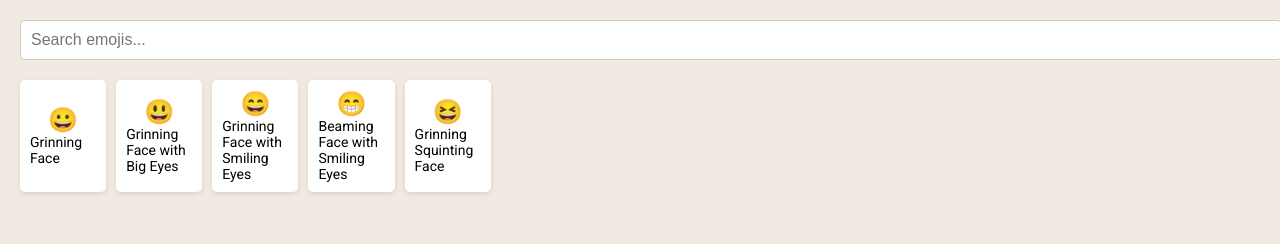
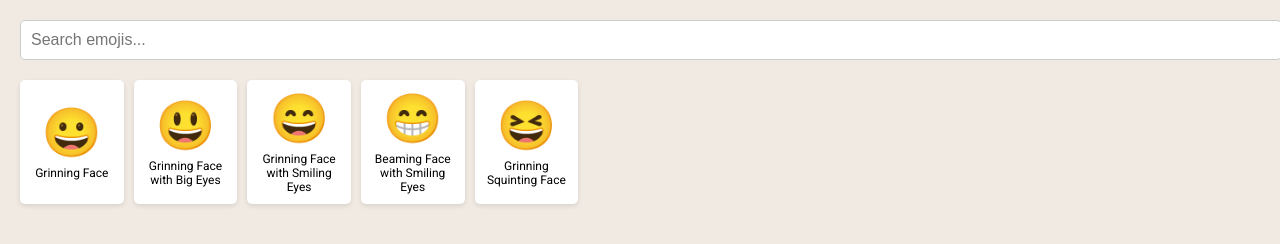
Before and after one commit to district94110/alltheemoji, a plain HTML site: page index.html in a window 1280 px wide. Drawn offline with Linux system fonts and the light colour scheme.

Commit message:
Update styles.css

```diff
--- a/styles.css
+++ b/styles.css
@@ -19,7 +19,10 @@ body {
 
 .emoji-container {
     display: grid;
-    grid-template-columns: repeat(auto-fill, minmax(80px, 1fr));
+    grid-template-columns: repeat(
+        auto-fill,
+        minmax(100px, 1fr)
+    ); /* Increase minmax minimum size for bigger emojis */
     gap: 10px;
 }
 
@@ -35,9 +38,11 @@ body {
 }
 
 .emoji {
-    font-size: 24px;
+    font-size: 48px; /* Increased font size for emojis */
 }
 
 .emoji-name {
-    font-size: 14px;
+    font-size: 12px; /* Smaller font size for names */
+    text-align: center; /* Center align the names */
+    margin-top: 5px; /* Add some space between the emoji and the name */
 }
```
